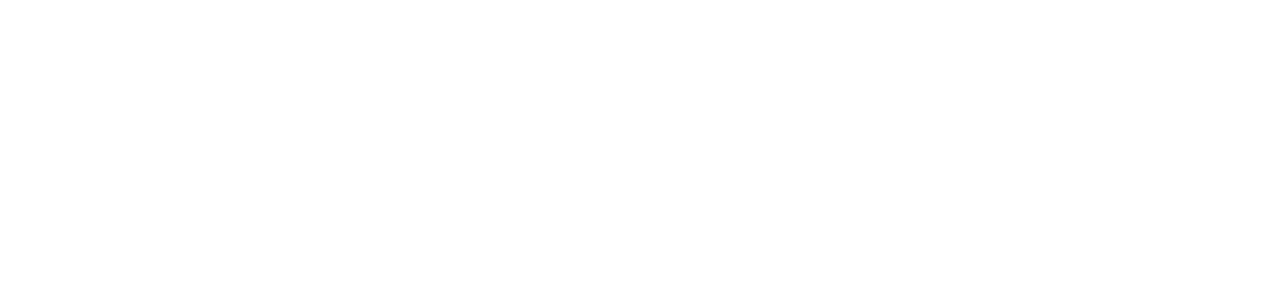
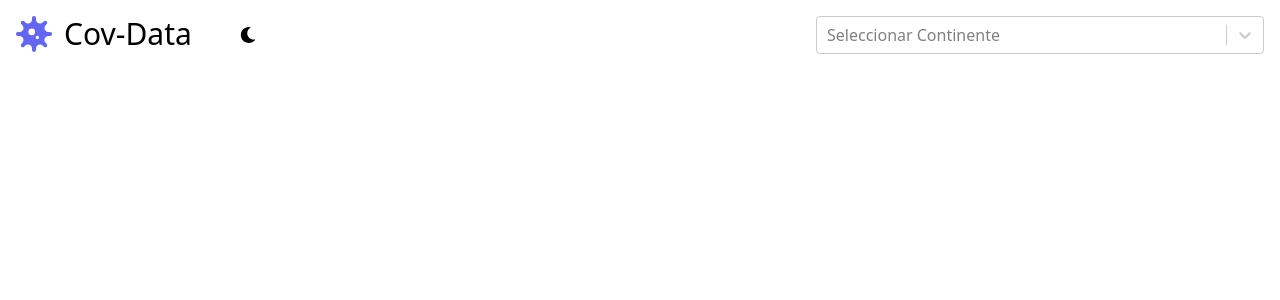
Before and after one commit to Diego-Aldao/covid19-data-react, a React (Vite) app: page / in a window 1280 px wide. Shown: the top 300 px of the page. Built offline with nearby package versions, Linux system fonts and the light colour scheme.

Commit message:
añadido el componente nav

```diff
--- a/src/App.jsx
+++ b/src/App.jsx
@@ -1,5 +1,11 @@
+import Nav from "./components/Nav";
+
 function App() {
-  return <div></div>;
+  return (
+    <div className="bg-indigo-50">
+      <Nav />
+    </div>
+  );
 }
 
 export default App;
--- /dev/null
+++ b/src/components/Nav.jsx
@@ -0,0 +1,63 @@
+import { FontAwesomeIcon } from "@fortawesome/react-fontawesome";
+import Select from "react-select";
+import {
+  faVirus,
+  faMoon,
+  faGlobeAmericas,
+  faTachometerAlt,
+} from "@fortawesome/free-solid-svg-icons";
+
+const styles = {
+  option: (base, state) => ({
+    ...base,
+    backgroundColor: state.isSelected ? "#6366f1" : "white",
+    "&:hover": {
+      backgroundColor: "#e0e7ff",
+    },
+  }),
+  control: (base) => ({
+    ...base,
+    boxShadow: "none",
+    "&:hover": {
+      border: "1px solid #6366f1",
+      boxShadow: "0px 0px 3px #6366f1",
+    },
+  }),
+};
+const options = [
+  { value: "sudamerica", label: "Sudamerica" },
+  { value: "norteamerica", label: "Norteamerica" },
+  { value: "europa", label: "Europa" },
+  { value: "asia", label: "Asia" },
+  { value: "oceania", label: "Oceania" },
+  { value: "africa", label: "Africa" },
+  { value: "mundial", label: "Mundial" },
+];
+function Nav() {
+  return (
+    <nav className="p-4 bg-white sm:flex">
+      <div className="flex justify-between sm:w-1/2 sm:justify-start">
+        <div className="flex sm:mr-12">
+          <FontAwesomeIcon
+            icon={faVirus}
+            className="text-4xl text-indigo-500 mr-3"
+          />
+          <p className="capitalize text-3xl font-medium">cov-data</p>
+        </div>
+        <span className="flex justify-center items-center">
+          <FontAwesomeIcon icon={faMoon} />
+        </span>
+      </div>
+      <div className="sm:w-1/2">
+        <Select
+          styles={styles}
+          placeholder={<div>Seleccionar Continente</div>}
+          options={options}
+          className="mt-8 sm:mt-0 max-w-md mx-auto sm:ml-auto sm:mr-0"
+        />
+      </div>
+    </nav>
+  );
+}
+
+export default Nav;
```
